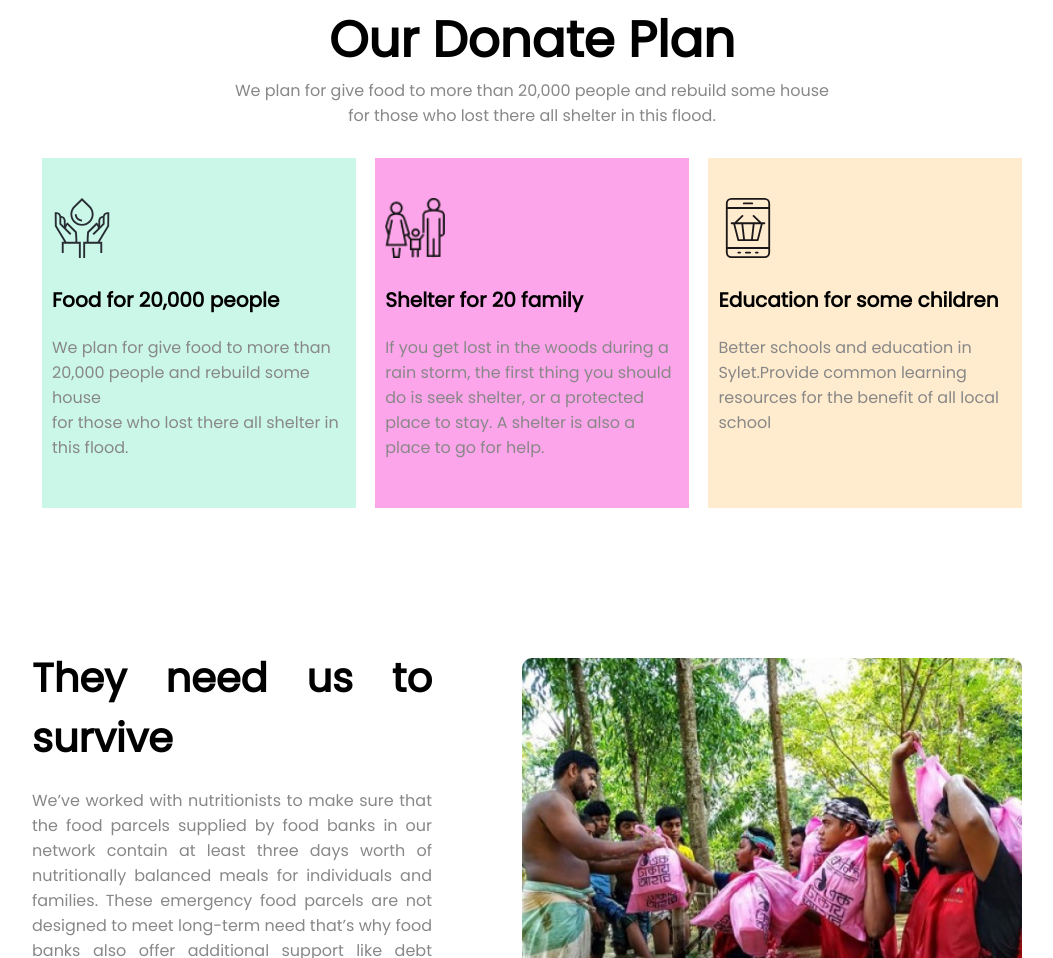
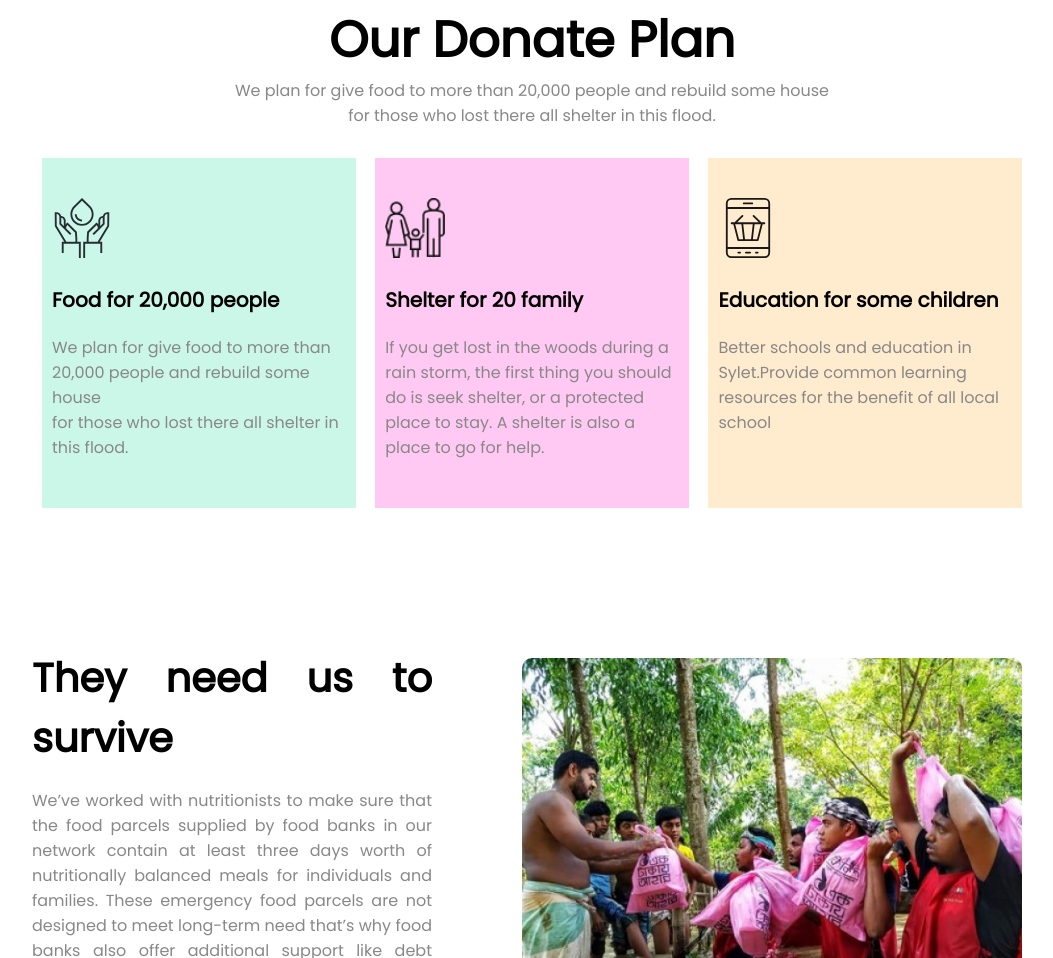
Before and after one commit to Sharminaktermetu/assingment-donate-site, a plain HTML site: page index.html in a window 1280 px wide. Shown: the part 1118-2076 px from the top of the page, without its empty margins (108-1161 px from the left). Drawn offline with Linux system fonts and the light colour scheme.

Commit message:
check update

```diff
--- a/style.css
+++ b/style.css
@@ -149,7 +149,7 @@ margin: auto;
 
 }
 .shelter-plan{
-    background-color: rgb(253, 165, 234);
+    background-color: rgb(255, 201, 243);
     margin: 0% 2%;
     padding: 10px;
     width: 100%;
```
